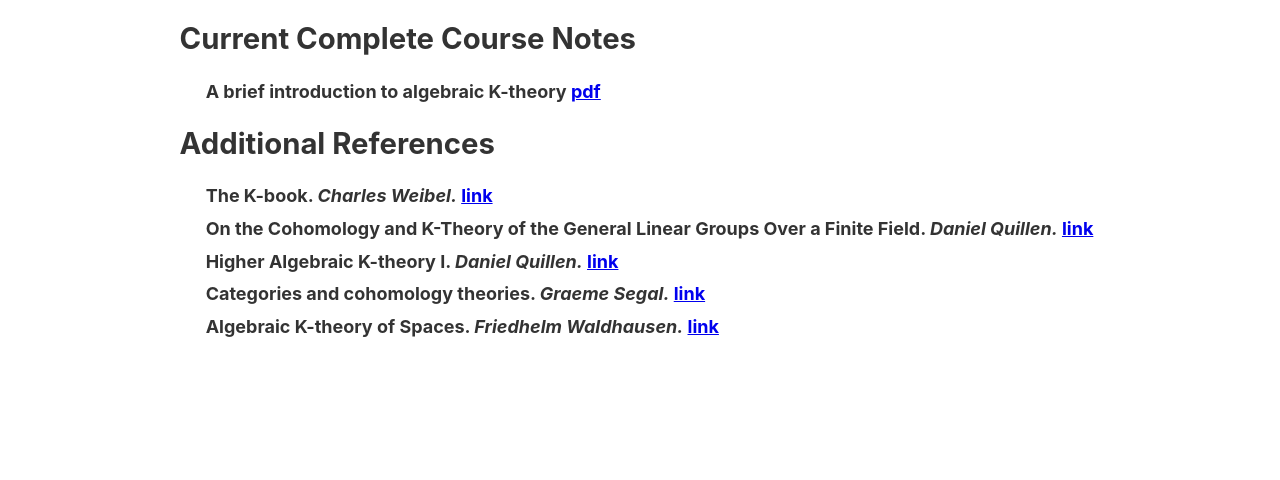
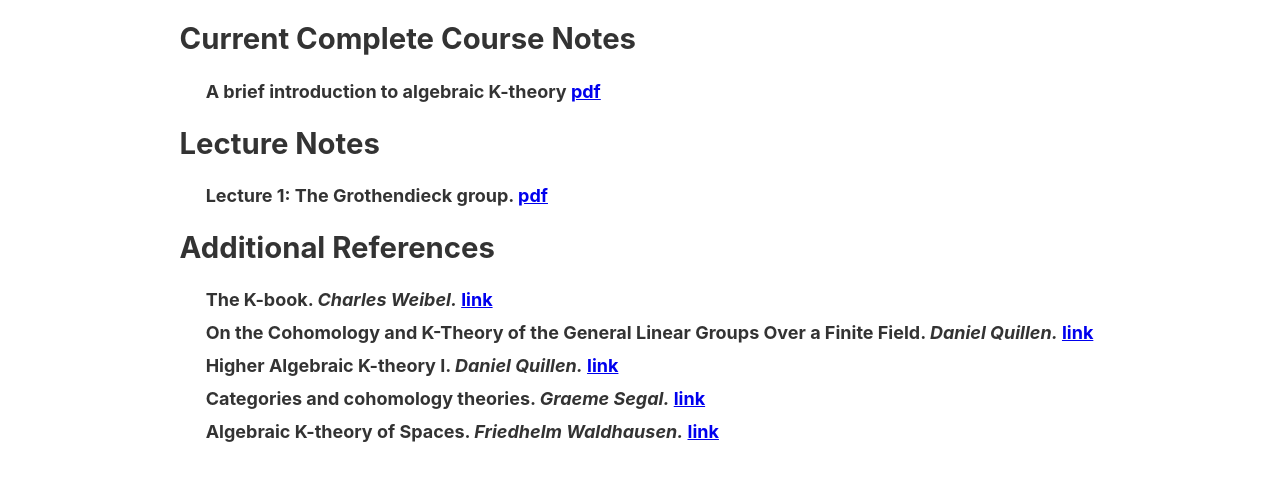
Before and after one commit to gabeangeliniknoll/website2020, a Gatsby site: page /algebraicktheory in a window 1280 px wide. Shown: the part 242-722 px from the top of the page. Built offline with nearby package versions, Linux system fonts and the light colour scheme; Gatsby itself is replaced by a stand-in of ours.

Commit message:
updated notes

```diff
--- /dev/null
+++ b/src/components/aklectureone.js
@@ -0,0 +1,10 @@
+import React from "react"
+import Aklectureone from "../static/aklectureone.pdf" // Tell webpack this JS file uses this pdf
+
+const AlgebraicKtheory = () => (
+  <>
+    <a href={Aklectureone}>pdf</a>
+  </>
+)
+
+export default AlgebraicKtheory
--- a/src/components/complete.js
+++ b/src/components/complete.js
@@ -1,10 +1,10 @@
 import React from "react"
 import Complete from "../static/complete.pdf" // Tell webpack this JS file uses this pdf
 
-const Completenotes = () => (
+const AlgebraicKtheory = () => (
   <>
     <a href={Complete}>pdf</a>
   </>
 )
 
-export default Completenotes
+export default AlgebraicKtheory
--- a/src/content/knotes.yml
+++ b/src/content/knotes.yml
@@ -11,14 +11,14 @@ sections:
             url:
             body:
               - {_uid: KTY6Drn9e0,lecture: "complete",displayText: "pdf"}
-  # - title: Lecture Notes
-  #   lectures:
-  #     - title: "Lecture 1: The Grothendieck group."
-  #       links:
-  #         - display:
-  #           url:
-  #           body:
-  #           - {_uid: KTY6Drn9e1,lecture: "lecture1",displayText: "pdf"}
+  - title: Lecture Notes
+    lectures:
+      - title: "Lecture 1: The Grothendieck group."
+        links:
+          - display:
+            url:
+            body:
+              - {_uid: KTY6Drn9e1,lecture: "aklectureone",displayText: "pdf"}
       # - title: "Lecture 2: The +-construction."
       #   links:
       #     - url:
--- a/src/pages/knotes.js
+++ b/src/pages/knotes.js
@@ -4,7 +4,7 @@ import React from "react";
 
 // Imported pdf files in order of appearance
 import Complete from "../components/complete";
-// import Lecture1 from"../components/lecture1";
+import Aklectureone from "../components/aklectureone";
 // import Lecture2 from "../static/complete.pdf";
 // import Lecture3 from "../static/complete.pdf";
 // import Lecture4 from "../static/complete.pdf";
@@ -18,7 +18,7 @@ import Complete from "../components/complete";
 
 const Knotes = {
   complete: Complete,
-  // lecture1: Lecture1,
+  aklectureone: Aklectureone,
   //  lecture2: Lecture2,
   //  lecture3: Lecture3,
   //  lecture4: Lecture4,
--- a/src/pages/papers.js
+++ b/src/pages/papers.js
@@ -20,7 +20,7 @@ import Quiver from "../components/quiver"
 // import Research from "../static/research_Angelini-Knoll.pdf";
 
 const Papers = {
-   cv: CV,
+  cv: CV,
   research: ResearchStatement,
   limits: Limits,
   kyn: Kyn,
```
Also changed, not shown: 1 other file.
